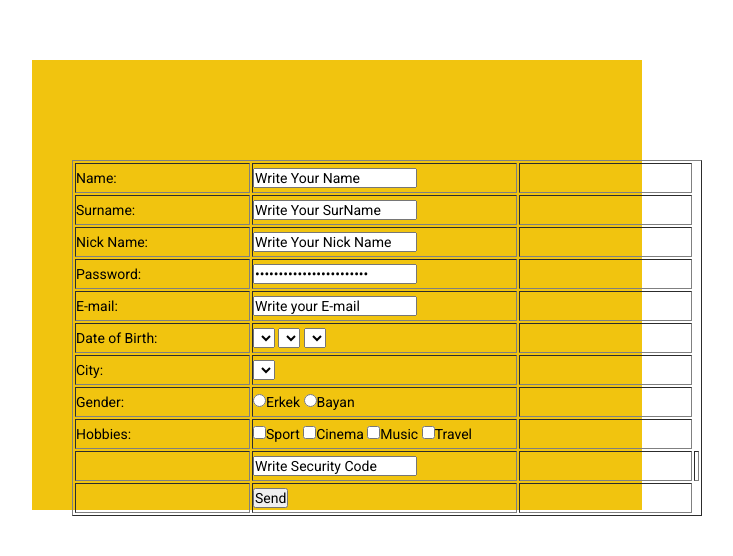
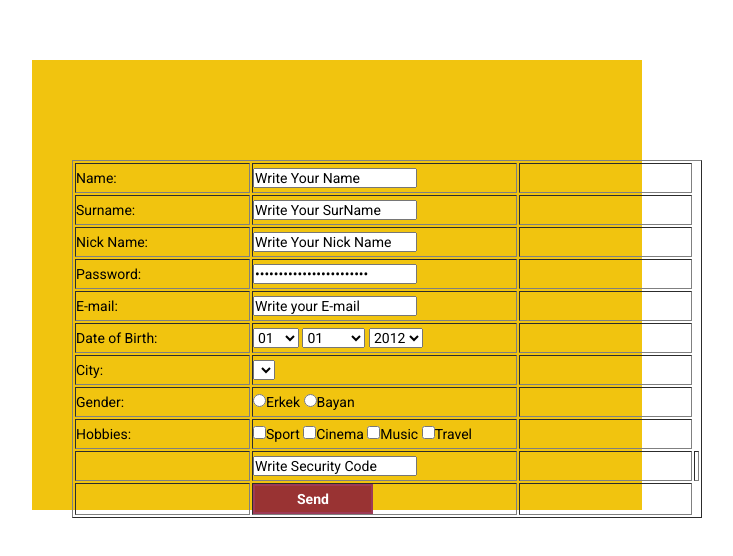
Before and after one commit to volkancetindag/Single-Page-Application-Form-With_Html-Css-JS, a plain HTML site: page index.html in a window 1280 px wide. Shown: the whole page, without its empty margins (303-1036 px from the left). Drawn offline with Linux system fonts and the light colour scheme.

Commit message:
Options and Button added
Option and css of button added.

```diff
--- a/index.html
+++ b/index.html
@@ -39,9 +39,42 @@
                 <tr>
                     <td>Date of Birth: </td>
                     <td>
-                        <select name=""></select>
-                        <select name=""></select>
-                        <select name=""></select>
+                        <select name="" id="day">
+                            <option value="day" disabled >Day</option>
+                            <option value="01">01</option>
+                            <option value="02">02</option>
+                            <option value="03">03</option>
+                            <option value="04">04</option>
+                            <option value="05">05</option>
+                            <option value="06">06</option>
+                            <option value="07">07</option>
+                            <option value="08">08</option>
+                            <option value="09">09</option>
+                            <option value="10">10</option>
+                            <option value="11">11</option>
+                            <option value="12">12</option>
+                        </select>
+                        <select name="" id="month">
+                            <option value="Month" disabled>Month</option>
+                            <option value="01">01</option>
+                            <option value="02">02</option>
+                            <option value="03">03</option>
+                            <option value="04">04</option>
+                            <option value="05">05</option>
+                            <option value="06">06</option>
+                        </select>
+                        <select name="" id="year">
+                            <option value="Year" disabled>Year</option>
+                            <option value="">2012</option>
+                            <option value="">2013</option>
+                            <option value="">2014</option>
+                            <option value="">2015</option>
+                            <option value="">2016</option>
+                            <option value="">2017</option>
+                            <option value="">2018</option>
+                            <option value="">2019</option>
+                            <option value="">2020</option>
+                        </select>
                     </td>
                     <td>&nbsp;</td>
                 </tr>
@@ -78,7 +111,7 @@
                 </tr>
                 <tr>
                     <td>&nbsp;</td>
-                    <td><input type="button" value="Send" ></td>
+                    <td><input id="button" type="button" value="Send" ></td>
                     <td>&nbsp;</td>
                 </tr>
             </table>
--- a/style..css
+++ b/style..css
@@ -16,3 +16,15 @@
 td{
     height: 30px;
 }
+#button{
+    width: 120px;
+    height: 30px;
+    border: 2px solid #9d3a56;
+    background-color:#993333 ;
+    color: #fff;
+    font-weight: bold;
+}
+#button:hover{
+    border-color: #9b4562;
+    background-color:#72273c ;
+}
```
